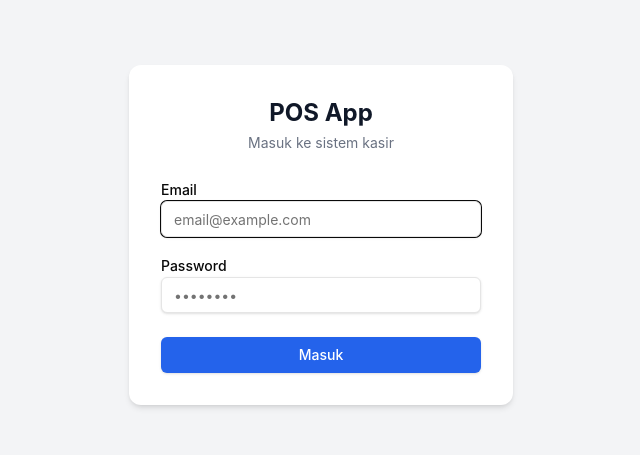
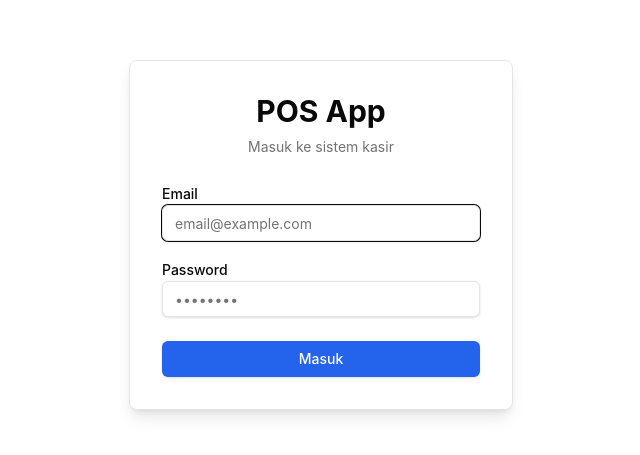
Before and after one commit to marya-21/personal-point-of-sale, a React (Vite) app: page /login in a window 1280 px wide. Shown: the part 165-620 px from the top of the page, without its empty margins (319-959 px from the left). Built offline with nearby package versions, Linux system fonts and the light colour scheme; no server answers.

Commit message:
menginstal framwork react-form

```diff
--- a/package.json
+++ b/package.json
@@ -19,6 +19,7 @@
     "@tanstack/react-query": "^5.90.21",
     "class-variance-authority": "^0.7.1",
     "clsx": "^2.1.1",
+    "date-fns": "^4.4.0",
     "lucide-react": "^1.16.0",
     "react": "^19.2.0",
     "react-dom": "^19.2.0",
--- a/src/pages/Auth/Login.tsx
+++ b/src/pages/Auth/Login.tsx
@@ -33,15 +33,15 @@ export default function Login() {
   };
 
   return (
-    <div className="min-h-screen flex items-center justify-center bg-gray-100">
-      <div className="bg-white p-8 rounded-xl shadow-md w-full max-w-sm">
+    <div className="min-h-screen flex items-center justify-center bg-background">
+      <div className="bg-card border border-border p-8 rounded-lg shadow-lg w-full max-w-sm">
         <div className="text-center mb-6">
-          <h1 className="text-2xl font-bold text-gray-900">POS App</h1>
-          <p className="text-sm text-gray-500 mt-1">Masuk ke sistem kasir</p>
+          <h1 className="text-3xl font-bold text-foreground">POS App</h1>
+          <p className="text-sm text-muted-foreground mt-2">Masuk ke sistem kasir</p>
         </div>
 
         {error && (
-          <div className="bg-red-50 border border-red-200 text-red-700 px-4 py-3 rounded-lg mb-4 text-sm">
+          <div className="bg-destructive/10 border border-destructive/30 text-destructive px-4 py-3 rounded-md mb-4 text-sm">
             {error}
           </div>
         )}
```
Also changed, not shown: 1 other file (tests, documents, lock files or other folders).
